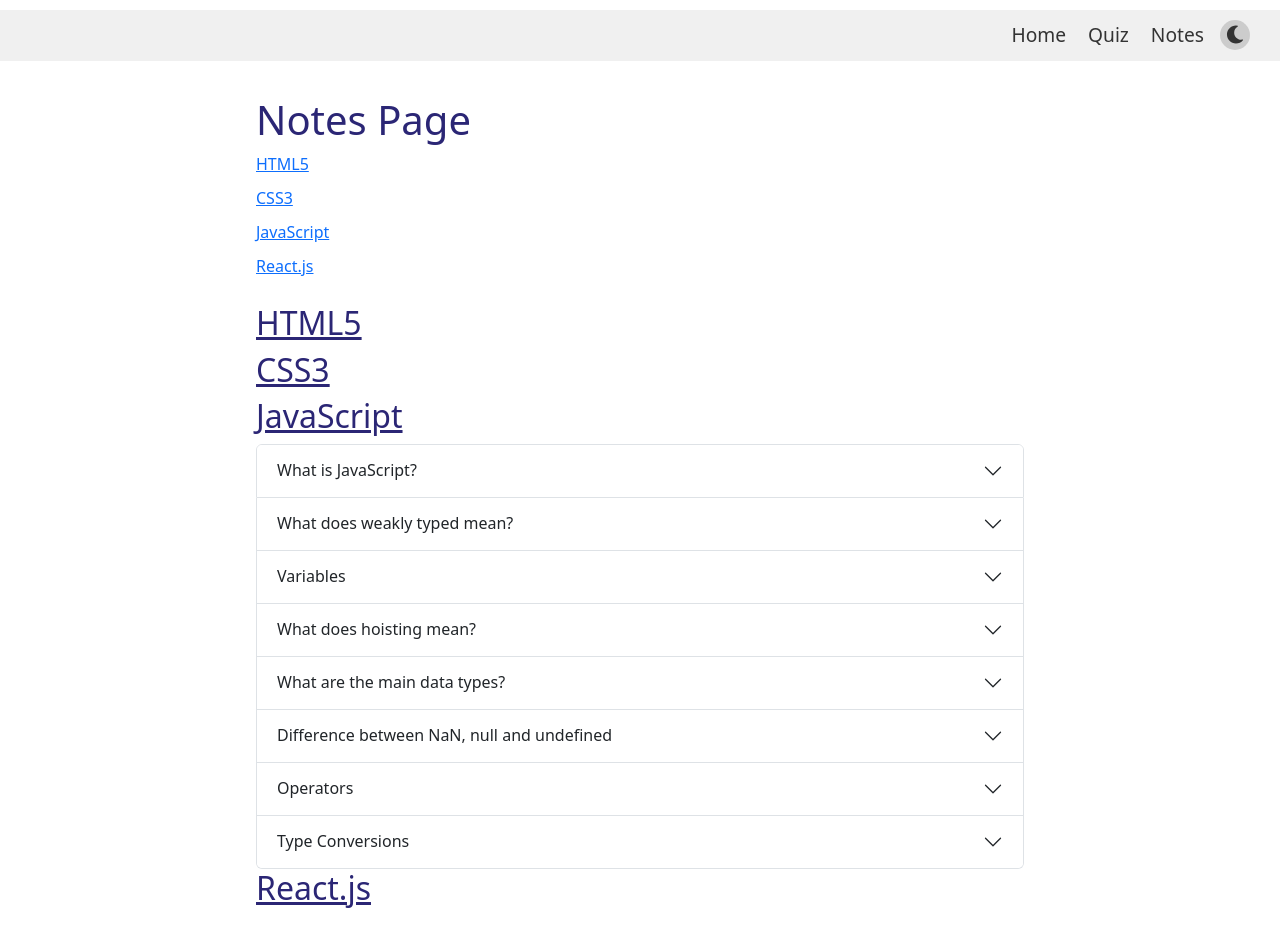
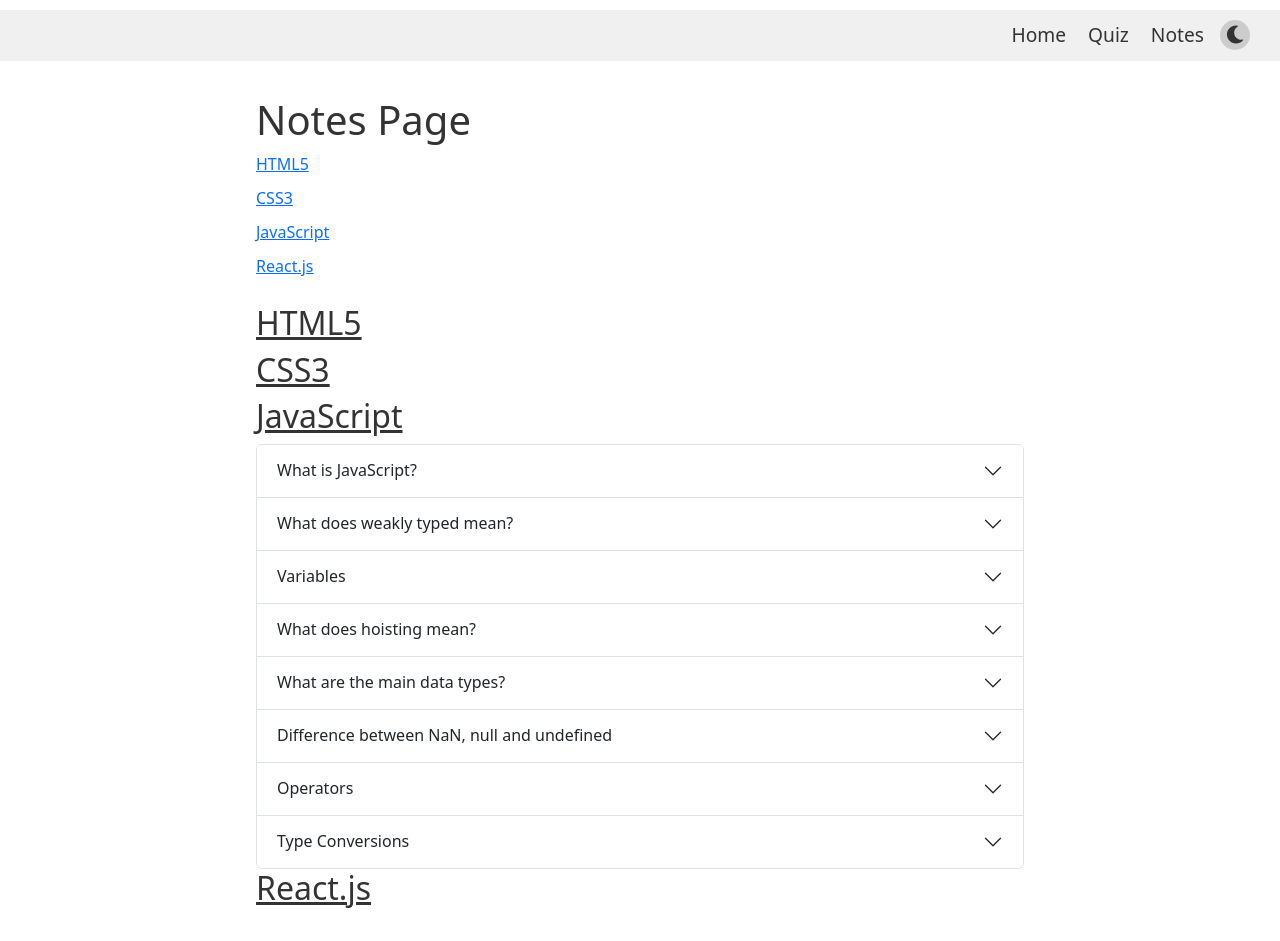
Before and after one commit to annie-uchiha/notes, a React (Create React App) app in the folder quiz-app/: page /notes in a window 1280 px wide. Built offline with nearby package versions, Linux system fonts and the light colour scheme.

Commit message:
adjustment so the dark and light theme work everywhere

```diff
--- a/quiz-app/src/css/Notes.css
+++ b/quiz-app/src/css/Notes.css
@@ -2,7 +2,6 @@
   padding: 2% 20%;
   display: flex;
   flex-direction: column;
-  color: rgb(43, 38, 117);
 }
 
 .notes__title {
--- a/quiz-app/src/pages/Notes.scss
+++ b/quiz-app/src/pages/Notes.scss
@@ -2,8 +2,6 @@
   padding: 2% 20%;
   display: flex;
   flex-direction: column;
-
-  color: rgb(43, 38, 117);
 }
 
 .notes__title {
```
